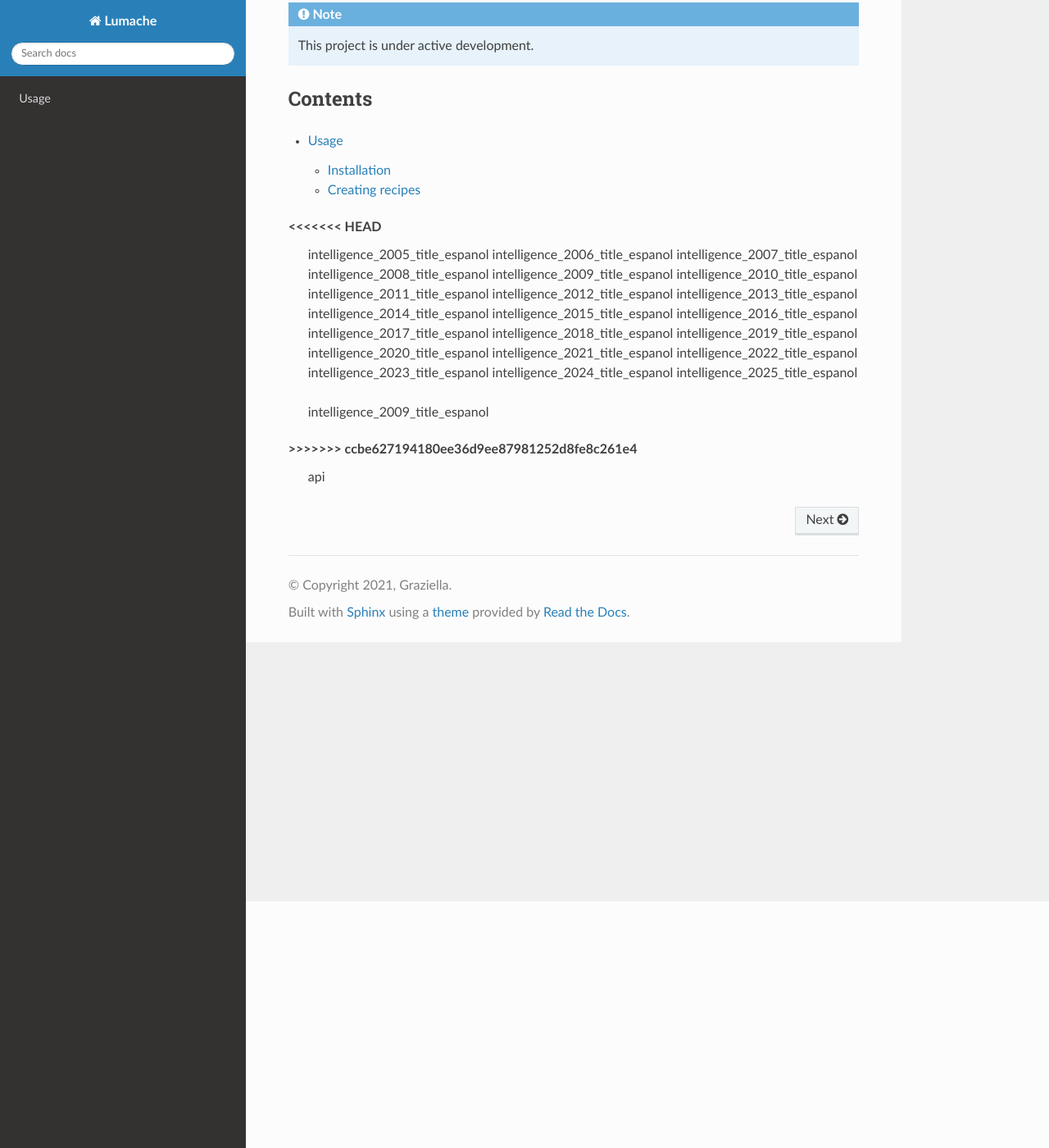
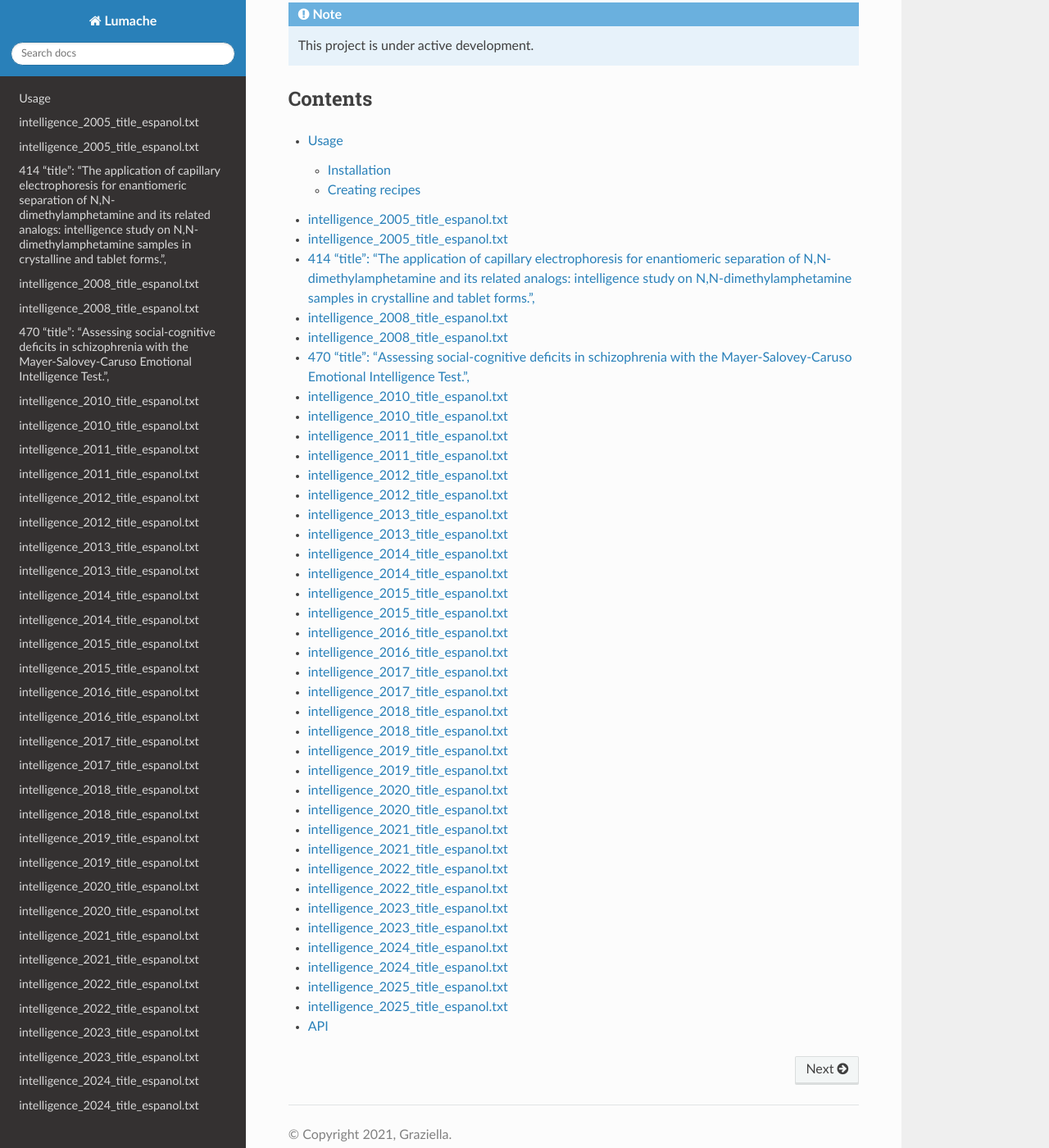
Before and after one commit to matecom57/santosg57-articulostesis, a Sphinx documentation site: the page built from docs/source/index.rst, in a window 1280 px wide and 1400 px high, scrolled down 301 px. Shown: the whole window at 82% size. Built offline with Sphinx 7.4.7 and the Read the Docs theme 3.1.0, drawn with Linux system fonts in a browser that asks for light colours.

Commit message:
Test comité

```diff
--- a/docs/source/index.rst
+++ b/docs/source/index.rst
@@ -19,7 +19,6 @@
 .. toctree::
 
    usage
-<<<<<<< HEAD
    intelligence_2005_title_espanol
    intelligence_2006_title_espanol
    intelligence_2007_title_espanol
@@ -41,9 +40,4 @@
    intelligence_2023_title_espanol
    intelligence_2024_title_espanol
    intelligence_2025_title_espanol
-=======
-   intelligence_2006_title_espanol
-   intelligence_2007_title_espanol
-   intelligence_2009_title_espanol
->>>>>>> ccbe627194180ee36d9ee87981252d8fe8c261e4
    api
```
